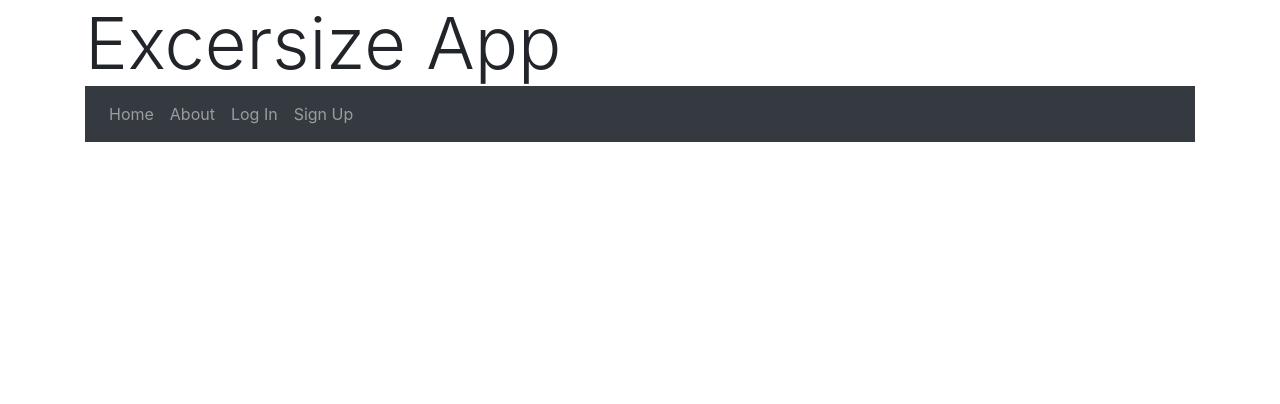
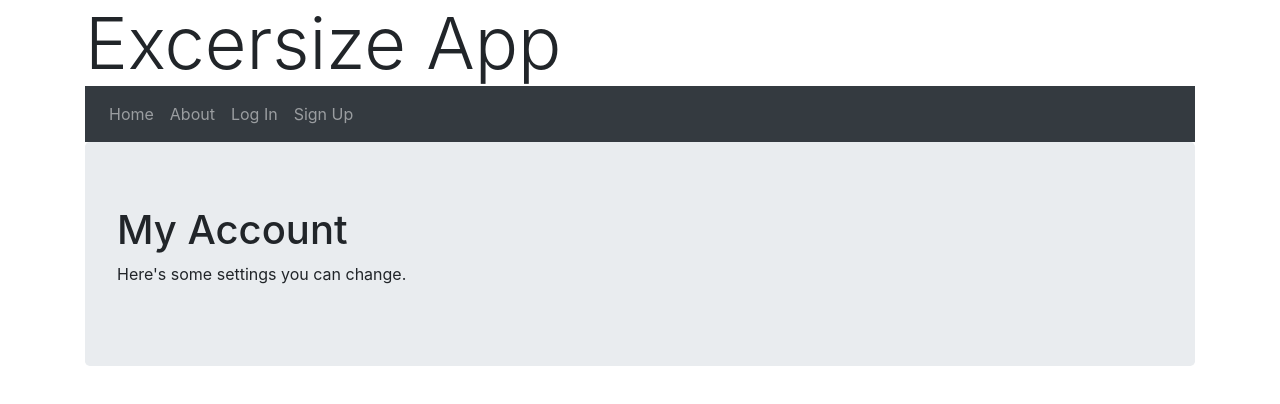
Before and after one commit to dandalton1/excersize-app, a Vue app: page /my-account in a window 1280 px wide. Shown: the top 404 px of the page. Built offline with nearby package versions, Linux system fonts and the light colour scheme.

Commit message:
Started on "my account"
Signed-off-by: Danny Dalton <daltond2@hawkmail.newpaltz.edu>

```diff
--- a/src/components/Nav.vue
+++ b/src/components/Nav.vue
@@ -12,6 +12,9 @@
             </li>
             <li class="nav-item" v-if="username === undefined">
                 <router-link class="nav-link" exact-active-class="active" to="/sign-up">Sign Up</router-link>
+            </li>
+            <li class="nav-item" v-if="username !== undefined">
+                <router-link class="nav-link" exact-active-class="active" to="/my-account">My Account</router-link>
             </li>
         </ul>
         <span class="navbar-text" v-if="firstName !== undefined">
--- a/src/router.js
+++ b/src/router.js
@@ -4,6 +4,7 @@ import Home from './views/Home.vue';
 import About from './views/About.vue';
 import Login from './views/Login.vue';
 import SignUp from './views/SignUp.vue';
+import MyAccount from './views/MyAccount.vue';
 
 Vue.use(Router);
 
@@ -30,6 +31,11 @@ export default new Router({
       path: "/sign-up",
       name: "sign-up",
       component: SignUp
+    },
+    {
+      path: "/my-account",
+      name: "my-account",
+      component: MyAccount
     }
   ]
-})
+});
--- /dev/null
+++ b/src/views/MyAccount.vue
@@ -0,0 +1,12 @@
+<template>
+    <div class="jumbotron">
+        <h1>My Account</h1>
+        <p>Here's some settings you can change.</p>
+    </div>
+</template>
+
+<script>
+export default {
+    name: "my-account"
+}
+</script>
```
